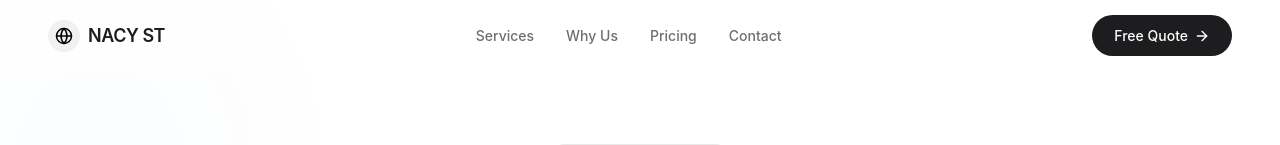
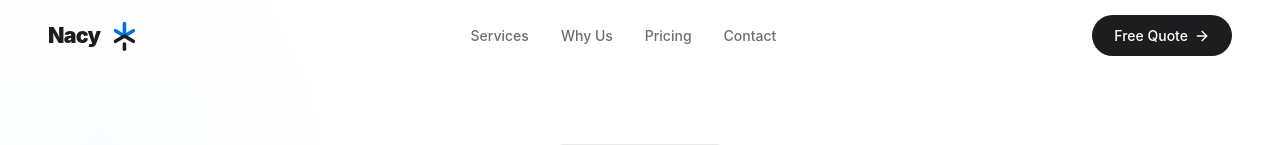
Before and after one commit to notfortiktok2000-maker/nacy-solution-, a React (Vite) app: page / in a window 1280 px wide. Shown: the top 145 px of the page. Built offline with nearby package versions, Linux system fonts and the light colour scheme.

Commit message:
feat: introduce centralized Logo component
Replace hardcoded logo mockups in Navbar and Footer with a reusable Logo component to ensure visual consistency across the application.

```diff
--- a/src/components/Footer.tsx
+++ b/src/components/Footer.tsx
@@ -1,5 +1,6 @@
 import { Link } from "react-router-dom";
 import { Globe, Mail, MapPin, Phone, Linkedin, Instagram } from "lucide-react";
+import Logo from "./Logo";
 
 export default function Footer() {
   const currentYear = new Date().getFullYear();
@@ -10,11 +11,8 @@ export default function Footer() {
 
         {/* Brand Column */}
         <div className="space-y-4">
-          <div className="flex items-center gap-2.5">
-            <div className="w-8 h-8 rounded bg-white/10 border border-white/20 flex items-center justify-center">
-              <Globe className="w-4 h-4 text-white" />
-            </div>
-            <span className="font-poppins font-semibold text-lg tracking-tight">NACY ST</span>
+          <div className="flex items-center">
+            <Logo className="h-8 w-auto" isLight={true} />
           </div>
           <p className="text-[#86868B] text-sm leading-relaxed max-w-xs">
             NACY Solutions designs websites, premium AI photo shoots, and high-performance videos for modern businesses. Where strategy meets intelligence.
--- /dev/null
+++ b/src/components/Logo.tsx
@@ -0,0 +1,91 @@
+import React from "react";
+
+interface LogoProps {
+  className?: string;
+  isLight?: boolean; // If true, force white styling. If false/undefined, use adaptive currentColor.
+}
+
+export default function Logo({ className = "h-8 w-auto", isLight }: LogoProps) {
+  // We can use a professional royal blue accent for the top light branches like in the user's image,
+  // or use clean adaptive classes for the ultimate Apple monochrome + blue balance!
+  const upperColor = isLight ? "rgba(255, 255, 255, 0.45)" : "#0071E3"; // Apple Royal Blue or soft white
+  const solidColor = isLight ? "#FFFFFF" : "#1D1D1F"; // Sleek white or rich coal
+
+  return (
+    <svg
+      viewBox="0 0 120 36"
+      className={className}
+      fill="none"
+      xmlns="http://www.w3.org/2000/svg"
+      aria-label="Nacy Logo"
+    >
+      {/* Text "Nacy" in elegant heavy Apple sans-serif */}
+      <text
+        x="0"
+        y="26"
+        fill={solidColor}
+        fontWeight="800"
+        fontSize="24"
+        letterSpacing="-0.035em"
+        style={{
+          fontFamily: '-apple-system, BlinkMacSystemFont, "SF Pro Display", "SF Pro Text", "Helvetica Neue", sans-serif',
+          fontWeight: 900
+        }}
+      >
+        Nacy
+      </text>
+
+      {/* Beautiful High-Fidelity Custom SVG Emblem next to the text */}
+      <g transform="translate(68, 0)">
+        {/* Upper Left Diagonal Line */}
+        <line
+          x1="18"
+          y1="18"
+          x2="8"
+          y2="12"
+          stroke={upperColor}
+          strokeWidth="4"
+          strokeLinecap="round"
+        />
+        {/* Top Vertical Line */}
+        <line
+          x1="18"
+          y1="18"
+          x2="18"
+          y2="4"
+          stroke={upperColor}
+          strokeWidth="4"
+          strokeLinecap="round"
+        />
+        {/* Upper Right Diagonal Line */}
+        <line
+          x1="18"
+          y1="18"
+          x2="28"
+          y2="12"
+          stroke={upperColor}
+          strokeWidth="4"
+          strokeLinecap="round"
+        />
+        {/* Upward pointing Chevron (solid primary) */}
+        <path
+          d="M 8 24 L 18 18 L 28 24"
+          stroke={solidColor}
+          strokeWidth="4"
+          strokeLinecap="round"
+          strokeLinejoin="round"
+        />
+        {/* Solid bottom support dot/line block */}
+        <line
+          x1="18"
+          y1="27"
+          x2="18"
+          y2="33"
+          stroke={solidColor}
+          strokeWidth="4"
+          strokeLinecap="round"
+        />
+      </g>
+    </svg>
+  );
+}
--- a/src/components/Navbar.tsx
+++ b/src/components/Navbar.tsx
@@ -1,6 +1,7 @@
 import React, { useState, useEffect } from "react";
 import { Link, useLocation } from "react-router-dom";
 import { Globe, ArrowRight, Menu, X, Check, MessageSquare } from "lucide-react";
+import Logo from "./Logo";
 
 export default function Navbar() {
   const [isScrolled, setIsScrolled] = useState(false);
@@ -73,13 +74,8 @@ export default function Navbar() {
         }`}
       >
         {/* Left Logo */}
-        <Link to="/" className="flex items-center gap-2 group">
-          <div className="w-8 h-8 rounded-full bg-black/5 flex items-center justify-center transition-all duration-300 group-hover:bg-black/10 text-black">
-            <Globe className="w-4.5 h-4.5" />
-          </div>
-          <span className="font-poppins font-semibold text-lg tracking-tight text-[#1D1D1F] group-hover:text-black transition-colors duration-300">
-            NACY ST
-          </span>
+        <Link to="/" className="flex items-center transition-opacity duration-300 hover:opacity-85">
+          <Logo className="h-8 w-auto" />
         </Link>
 
         {/* Center links - Redirect to individual Route pages directly */}
```
